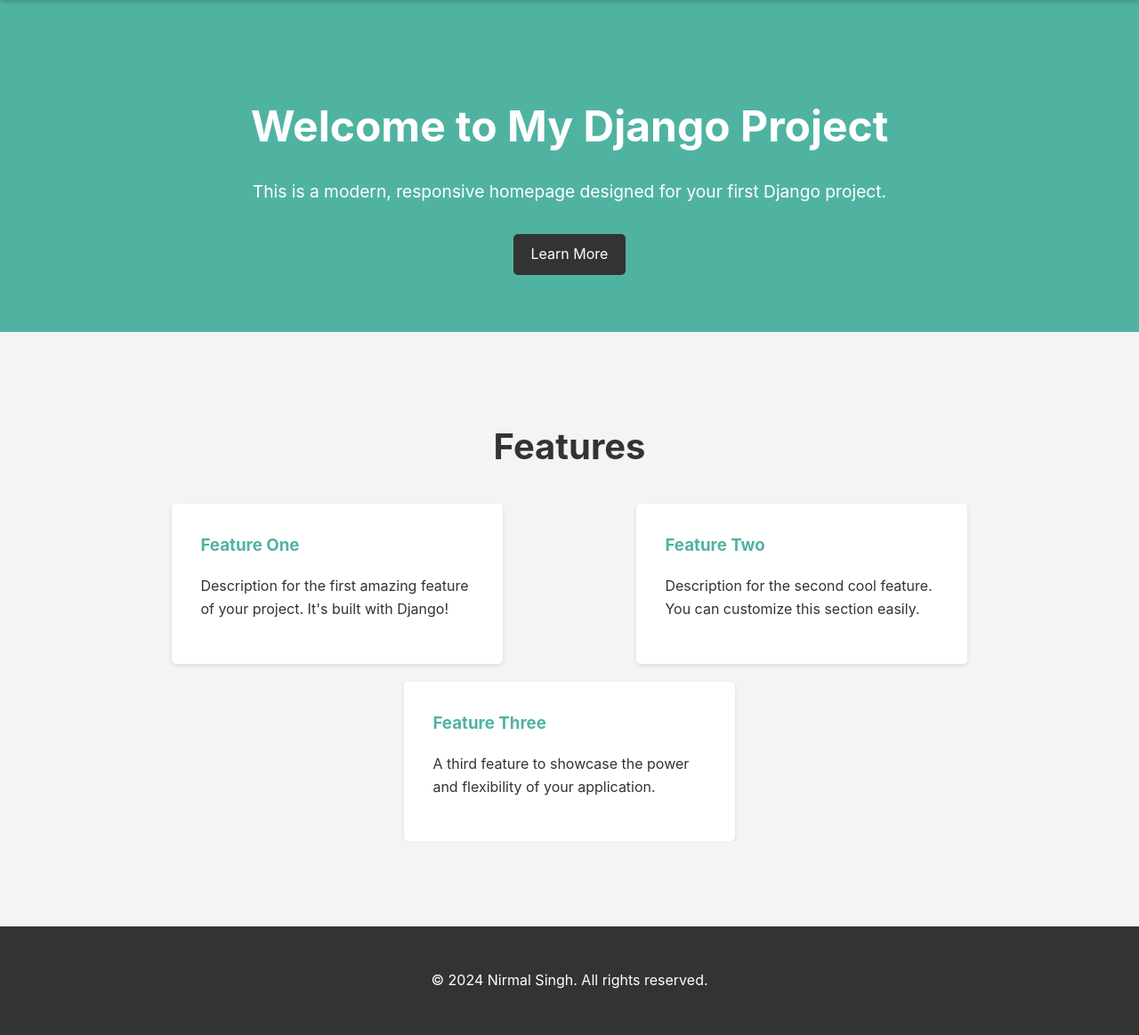
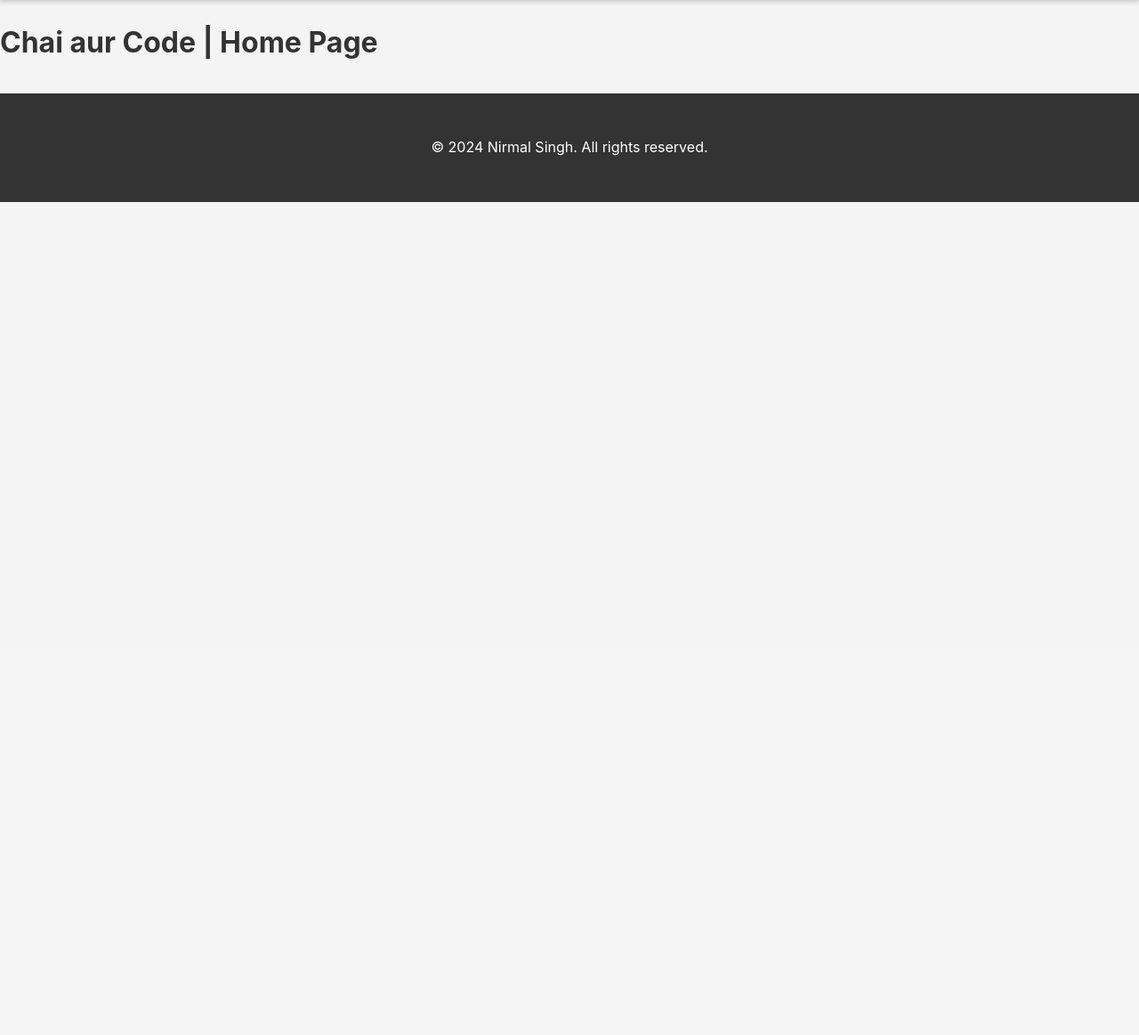
Before and after one commit to NirmalSingh100754/Django, a Django app: page / in a window 1280 px wide. Shown: the part 70-1233 px from the top of the page at 89% size. After the commit the page ends 297 px from the top, so only its background shows below. Run offline with Django 4.2, Linux system fonts and the light colour scheme.

Commit message:
layout creation and extensions of layout with templating and jinja functions

```diff
--- a/firstproject/templates/website/index.html
+++ b/firstproject/templates/website/index.html
@@ -1,32 +1,8 @@
-{% extends 'website/base.html' %}
-
-{% block title %}Home{% endblock %}
+{% extends "layout.html" %}
+{% block title %}
+Home Page
+{% endblock %}
 
 {% block content %}
-    <section class="hero">
-        <div class="container">
-            <h1>Welcome to My Django Project</h1>
-            <p>This is a modern, responsive homepage designed for your first Django project.</p>
-            <a href="#features" class="cta-button">Learn More</a>
-        </div>
-    </section>
-
-    <section id="features" class="features">
-        <div class="container">
-            <h2>Features</h2>
-            <div class="feature-cards">
-                <div class="card">
-                    <h3>Feature One</h3>
-                    <p>Description for the first amazing feature of your project. It's built with Django!</p>
-                </div>
-                <div class="card">
-                    <h3>Feature Two</h3>
-                    <p>Description for the second cool feature. You can customize this section easily.</p>
-                </div>
-                <div class="card">
-                    <h3>Feature Three</h3>
-                    <p>A third feature to showcase the power and flexibility of your application.</p>
-                </div>
-            </div>
-    </section>
+<h1>Chai aur Code | Home Page</h1>
 {% endblock %}
```
Also changed, not shown: firstproject/nirmal/templates/nirmal/all_nirmal.html (+8 -11 lines), firstproject/templates/layout.html (renamed from firstproject/templates/website/base.html).
